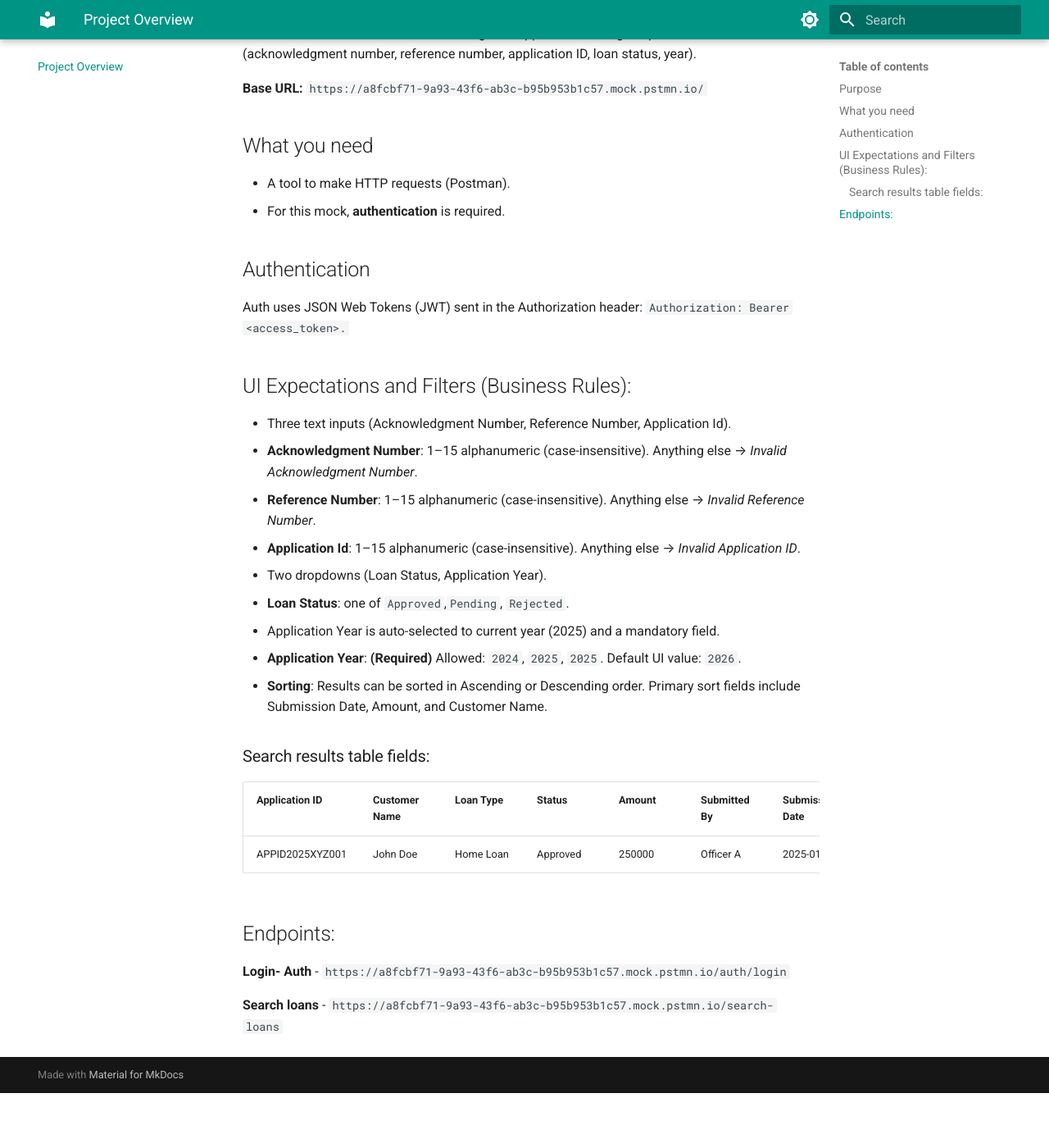
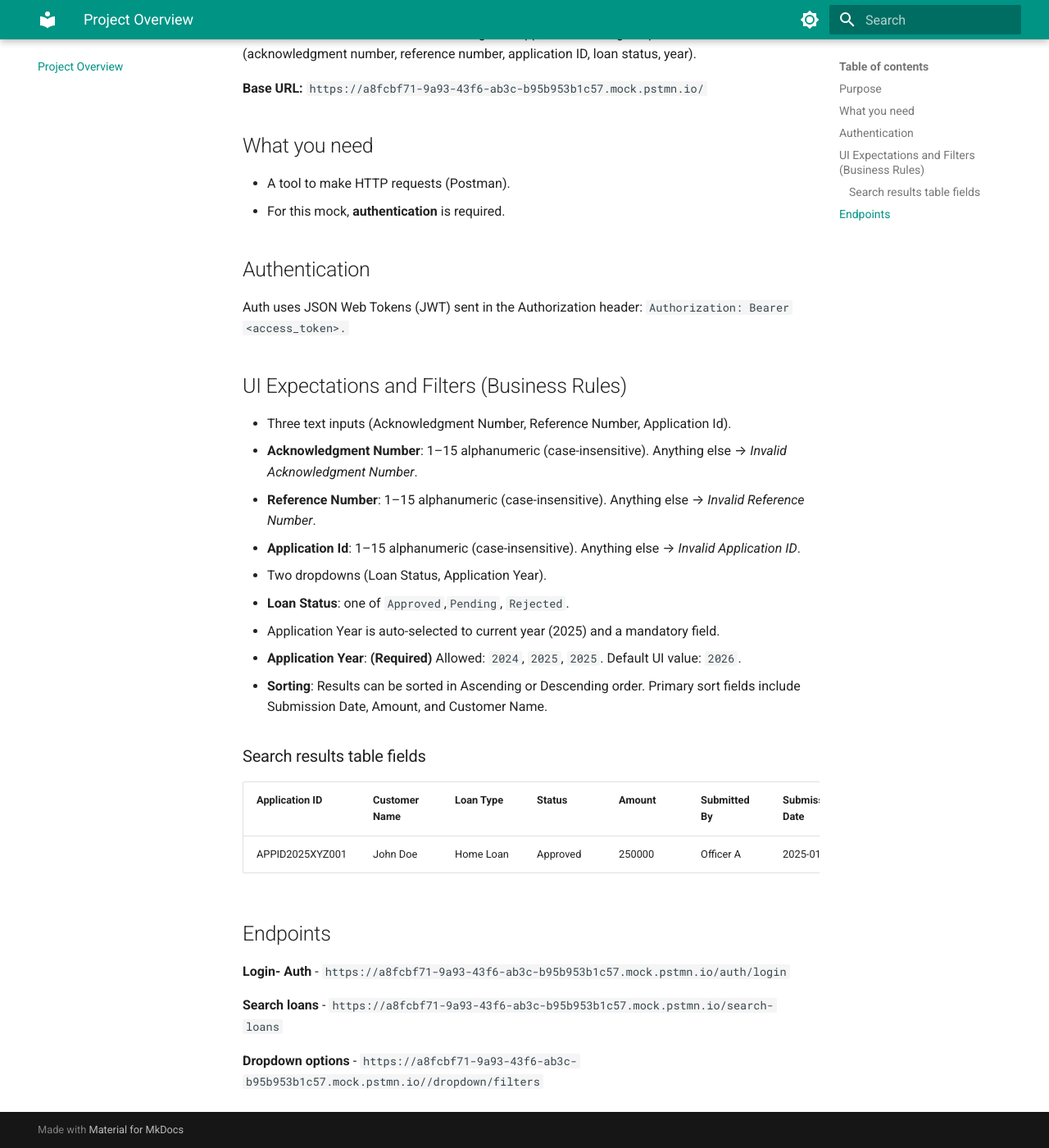
Before and after one commit to sheethalu/Documentation-Portal, an MkDocs documentation site: the page built from docs/project-intro.md, in a window 1280 px wide and 1400 px high, scrolled down 251 px. Shown: the whole window at 82% size. Built offline with MkDocs 1.6.1 and Material for MkDocs 9.7.7, drawn with Linux system fonts in a browser that asks for light colours; before the commit the page ends 1584 px from its top, so only the background shows below that.

```diff
--- a/docs/project-intro.md
+++ b/docs/project-intro.md
@@ -15,7 +15,7 @@ This API lets a loan officer search existing loan applications using simple sear
 
 Auth uses JSON Web Tokens (JWT) sent in the Authorization header: `Authorization: Bearer <access_token>.`
 
-## UI Expectations and Filters (Business Rules):
+## UI Expectations and Filters (Business Rules)
 
 - Three text inputs (Acknowledgment Number, Reference Number, Application Id).
 - **Acknowledgment Number**: 1–15 alphanumeric (case-insensitive). Anything else → *Invalid Acknowledgment Number*.
@@ -27,16 +27,19 @@ Auth uses JSON Web Tokens (JWT) sent in the Authorization header: `Authorization
 - **Application Year**: **(Required)** Allowed: `2024`, `2025`, `2025`. Default UI value: `2026`.
 - **Sorting**: Results can be sorted in Ascending or Descending order. Primary sort fields include Submission Date, Amount, and Customer Name.
 
-### Search results table fields:
+### Search results table fields
 
 | Application ID |  Customer Name | Loan Type| Status | Amount| Submitted By| Submission Date| Branch Code|
 |----------------|----------------|----------|--------|-------|-------------|----------------|-----------|
 |APPID2025XYZ001 | John Doe       |Home Loan |Approved|250000 | Officer A   |2025-01-20      |BR001      |
 
-## Endpoints:
+## Endpoints
 
 **Login- Auth**
 - `https://a8fcbf71-9a93-43f6-ab3c-b95b953b1c57.mock.pstmn.io/auth/login`
 
 **Search loans**
 - `https://a8fcbf71-9a93-43f6-ab3c-b95b953b1c57.mock.pstmn.io/search-loans`
+
+**Dropdown options**
+- `https://a8fcbf71-9a93-43f6-ab3c-b95b953b1c57.mock.pstmn.io//dropdown/filters`
```
Also changed, not shown: docs/auth/login.md (+4 -2 lines), docs/search/search-loans.md (+3 -3 lines), docs/sorting/sorting.md (+1 -1 lines), docs/swagger.yaml (+48 -8 lines), mkdocs.yml (line endings or trailing spaces), site/swagger.yaml, 1 other file.
